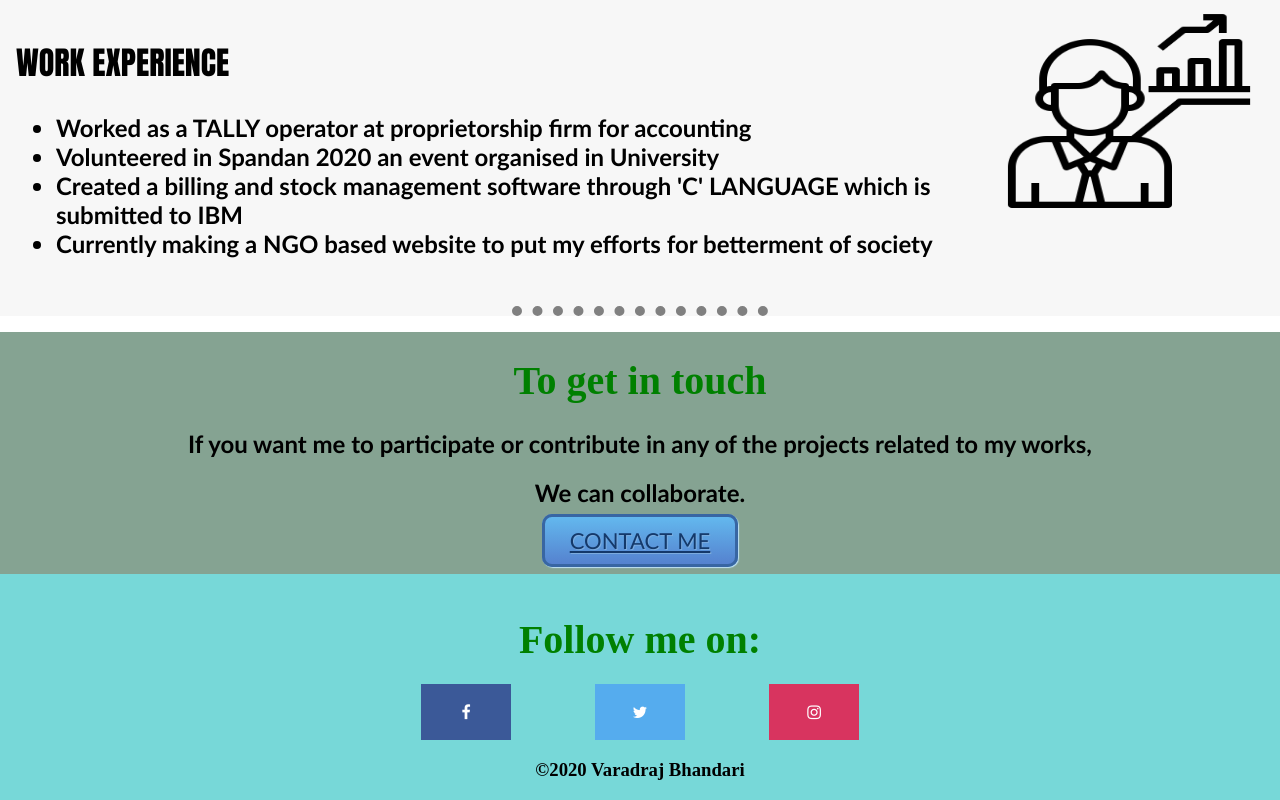
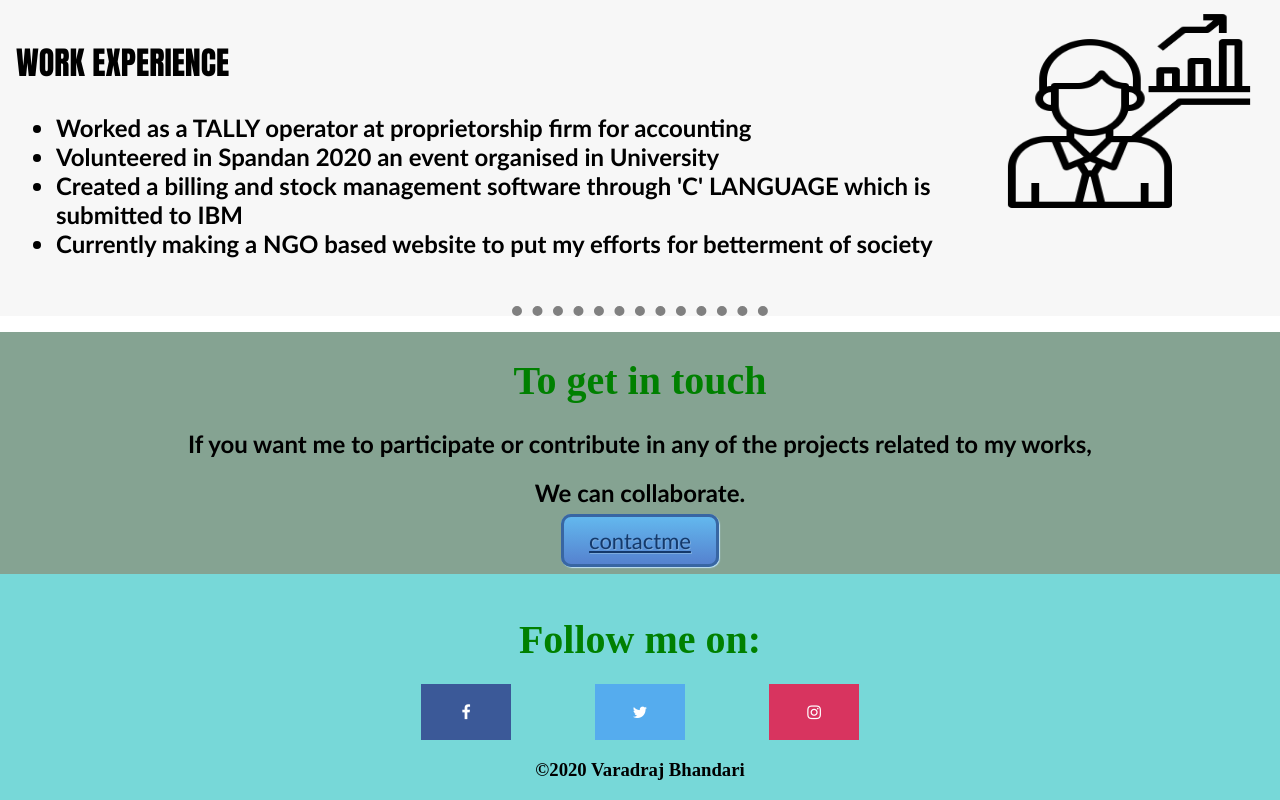
Before and after one commit to VARAD819/MY-CV, a plain HTML site: page index.html in a window 1280 px wide. Shown: the part 1984-2784 px from the top of the page. Drawn offline with Linux system fonts and the light colour scheme.

Commit message:
Update index.html

```diff
--- a/index.html
+++ b/index.html
@@ -125,7 +125,7 @@
   <h2> If you want me to participate or contribute in any of the projects related to my works,</h2>
   </p>
   <p><h2> We can collaborate. </h2></p>
-  <a class="testbutton" href="contact me.html"> CONTACT ME </a>
+  <a class="testbutton" href="contact me.html"> contactme </a>
  </div>
 
  <div class="sml">
```
